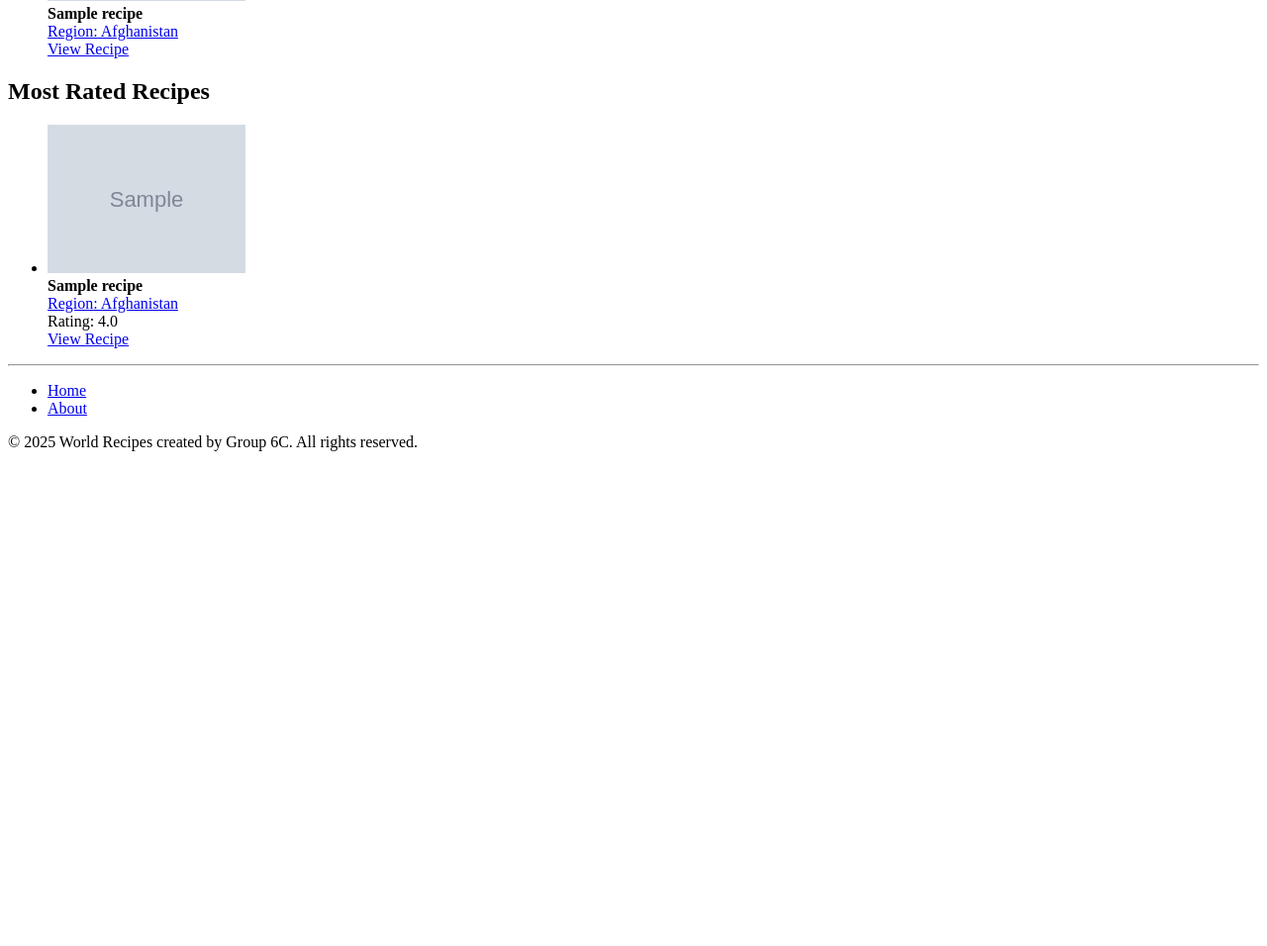
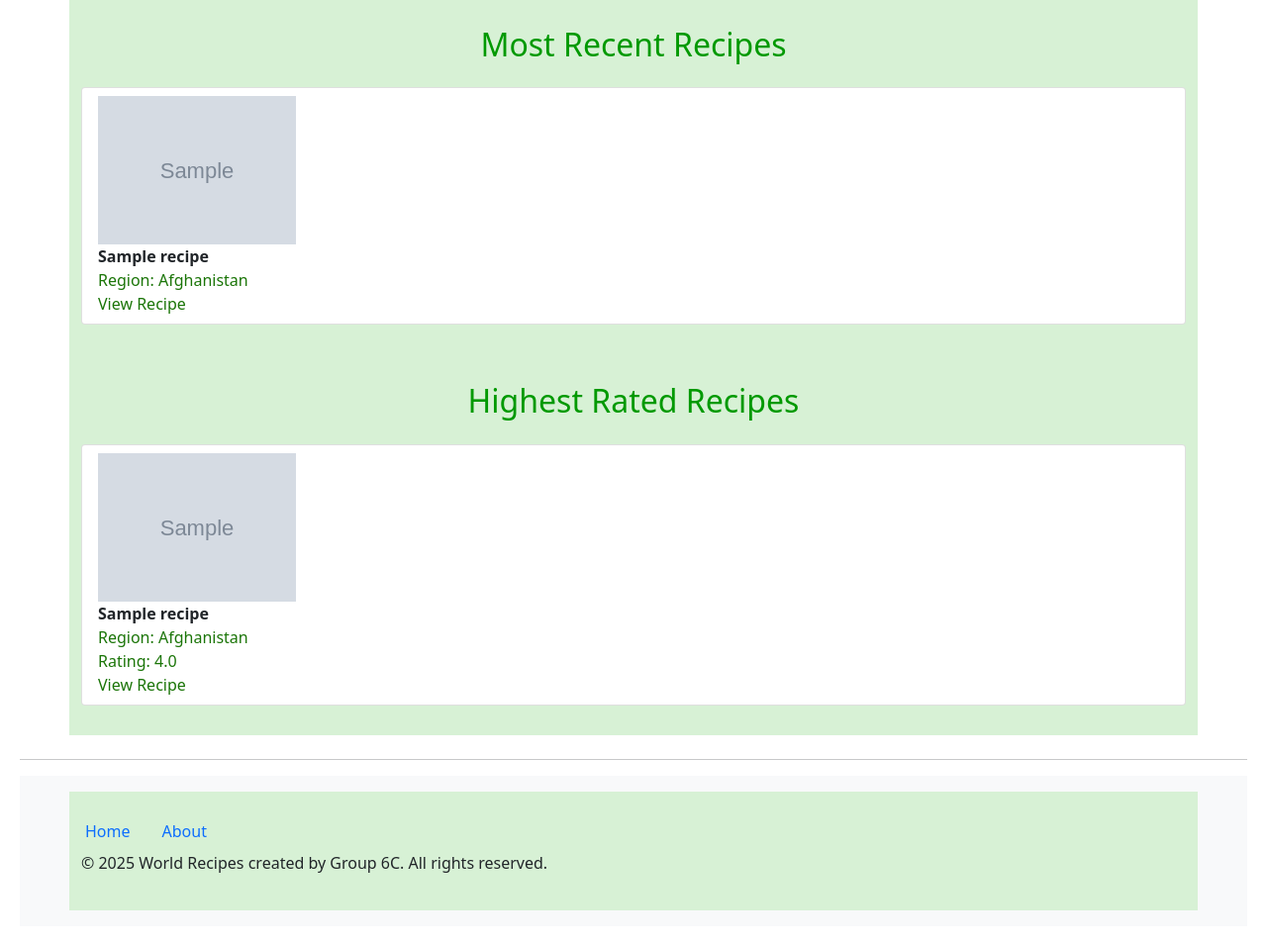
Before and after one commit to Acul4321/wad-recipe-sharing, a Django app: page / in a window 1280 px wide. Shown: the part 866-1822 px from the top of the page at 99% size. Before the commit the page ends 1322 px from the top, so only its background shows below. Run offline with Django 3.2, Linux system fonts and the light colour scheme; tables that the repository leaves empty hold one stand-in row (values such as "Sample post"); grey boxes marked "Sample" are stand-in pictures; some libraries are stand-ins or nearby versions.

Commit message:
styling for base.html and index.html

```diff
--- a/static/css/style.css
+++ b/static/css/style.css
@@ -175,3 +175,115 @@
     margin-top: 5px;
     color: #666;
 }
+
+/* general styles */
+body {
+    font-family: 'Roboto', sans-serif;
+    background-color: #c4f6c5;
+    color: #0b3900;
+    text-align: center;
+    padding: 20px;
+}
+
+h1, h2 {
+    color: #009900;
+}
+
+.subtitle {
+    font-size: 1.2em;
+    margin-top: 10px;
+}
+
+.container {
+    padding: 20px;
+    alignment: center;
+    background-color: #d7f1d5;
+}
+
+.title {
+    font-size: 20px;
+    font-weight: bold;
+    text-fill: #1b7508;
+}
+
+
+.list-group-item {
+    background-color: #d4ffd2;
+    border: 1px solid #003b06;
+    border-radius: 4px;
+    padding: 15px;
+    margin-bottom: 10px;
+}
+.list-group-item:hover {
+    background-color: #d4fcd2;
+}
+
+.list-group-item a {
+    color: #1b7508;
+    text-decoration: none;
+}
+
+.list-group-item a:hover {
+    color: #165c08;
+    text-decoration: underline;
+}
+
+
+/*mobile screens*/
+@media screen and (max-width: 600px) {
+    .container {
+        padding: 10px;
+    }
+
+    .title {
+        font-size: 18px;
+    }
+
+    .btn {
+        font-size: 12px;
+        padding: 8px;
+    }
+
+    .output-box {
+        font-size: 12px;
+    }
+}
+/* tablets or medium sized screens*/
+@media screen and (min-width: 600px) and (max-width: 900px) {
+    .container {
+        padding: 15px;
+    }
+
+    .title {
+        font-size: 19px;
+    }
+
+    .btn {
+        font-size: 13px;
+        padding: 9px;
+    }
+
+    .output-box {
+        font-size: 13px;
+    }
+}
+
+/*large screens*/
+@media screen and (min-width: 900px) {
+    .container {
+        padding: 20px;
+    }
+
+    .title {
+        font-size: 22px;
+    }
+
+    .btn {
+        font-size: 14px;
+        padding: 10px;
+    }
+
+    .output-box {
+        font-size: 14px;
+    }
+}
--- a/templates/world_recipe/base.html
+++ b/templates/world_recipe/base.html
@@ -6,49 +6,50 @@
         <meta charset="UTF-8">
         <meta name="viewport" content="width=device-width, initial-scale=1.0">
         <title>
+            {% block title %}
              World Recipes -
-            {% block title %}
             {% endblock %}
         </title>
         <link href="{% static 'css/style.css' %}" rel="stylesheet">
+        <link href="https://cdn.jsdelivr.net/npm/bootstrap@5.1.0/dist/css/bootstrap.min.css" rel="stylesheet">
     </head>
 
     <body>
-
-        <div>
+        <header class="container">
+        <div  class="row align-items-center">
+            <div class="col-6 col-md-3">
                 <a href="{% url 'world_recipe:index' %}">
-                <img src="{% static 'images/default.png' %}" alt="World Recipe Logo" height="30">
+                    <img src="{% static 'images/WorldRecipe.png' %}" alt="World Recipe Logo" height="100">
                 </a>
-
-            <div class="search-container">
+            </div>
+            <div class="col-6 col-md-3 offset-md-6">
+                <div class="search-container mb-3">
                     <input type="search"
                         id="recipe-search"
                         placeholder="Search recipes..."
                         autocomplete="off">
                     <div id="search-results" class="search-results"></div>
                 </div>
+            <div class="d-flex gap-2">
+                {% if user.is_authenticated %}
+                        <img src="{{ MEDIA_URL }}{{ user.userprofile.profile_picture.url }}" alt="Profile" width="40" height="40" class="rounded-circle">
+                        <a href="{% url 'world_recipe:profile' user.username %}"class="btn btn-success w-47 mb-2">My Profile</a>
+                        <a href="{% url 'world_recipe:logout' %}"class="btn btn-success w-47 mb-2">Logout</a>
 
-            <div>
-                {% if user.is_authenticated %}
-                    <div class="dropdown">
-                        <img src="{{ MEDIA_URL }}{{ user.userprofile.profile_picture.url }}" alt="Profile" width="30" height="30">
-                        <div class="dropdown-content" hidden>
-                            <a href="{% url 'world_recipe:profile' user.username %}">My Profile</a>
-                            <a href="{% url 'world_recipe:logout' %}">Logout</a>
-                        </div>
                     </div>
                 {% else %}
-                    <a href="{% url 'world_recipe:login' %}">Login</a>
-                    <a href="{% url 'world_recipe:register' %}">Register</a
+                    <a href="{% url 'world_recipe:login' %}"class="btn btn-success w-47 mb-2">Login</a>
+                    <a href="{% url 'world_recipe:register' %}" class="btn btn-success w-47 mb-2">Register</a>
                 {% endif %}
             </div>
         </div>
-
+    </div>
+    </header>
         <!-- Main Content Section -->
-        <div>
+        <main class="container my-4">
             {% block body %}
             {% endblock %}
-        </div>
+        </main>
 
         <!-- Sidebar Section (optional) -->
         <div>
@@ -60,16 +61,20 @@
 
         <!-- Navigation Links Section -->
 
-        <footer>
-            <div>
-                <ul>
-                    <li><a href="{% url 'world_recipe:index' %}">Home</a></li>
-                    <li><a href="{% url 'world_recipe:about' %}">About</a></li>
+        <footer class="bg-light py-3">
+            <div class="container">
+                <div class="row">
+                    <div class="col-md-6"></div>
+                        <ul class="nav">
+                            <li class="nav-item"><a href="{% url 'world_recipe:index' %}" class="nav-link">Home</a></li>
+                            <li class="nav-item"><a href="{% url 'world_recipe:about' %}" class="nav-link">About</a></li>
                         </ul>
                     </div>
 
-            <div>
+            <div class="col-md-6 text-ends">
                 <p>&copy; 2025 World Recipes created by Group 6C. All rights reserved.</p>
+            </div>
+        </div>
     </div>
     </footer>
 
--- a/templates/world_recipe/index.html
+++ b/templates/world_recipe/index.html
@@ -6,9 +6,10 @@
 {% endblock %}
 
 {% block body %}
-    <h1>Travel the world from your kitchen!</h1>
-    <p style="font-size: 1.5em; margin-top: 20px;">Cooking up a cultural cuisine at your home is easier than you think</p>
-    <p style="font-size: 1.5em; margin-top: 20px;">Where will you travel today?</p>
+<div class="container"></div>
+    <h1 class="text-centre my-4">Travel the world from your kitchen!</h1>
+    <p class="lead text-centre">Cooking up a cultural cuisine at your home is easier than you think</p>
+    <p class="lead text-centre mb-4">Where will you travel today?</p>
 
     <!-- Add map container -->
     <div id="recipe-map" style="height: 400px; width: 100%; margin: 20px 0;"></div>
@@ -90,10 +91,11 @@
         window.onload = initMap;
     </script>
 
-    <h2>Most Recent Recipes</h2>
-    <ul>
+    <div class="mt-5">
+    <h2 class="text-center mt-5 mb-4">Most Recent Recipes</h2>
+    <ul class="list-group">
         {% for recipe in most_recent_recipes %}
-            <li>
+            <li class="list-group-item">
                 <a href="{% url 'world_recipe:recipe' country=recipe.get_country_name|slugify meal_type=recipe.get_meal_type|slugify recipe_name=recipe.slug %}">
                     {% if recipe.image %}
                         <img src="{{ recipe.image.url }}" alt="{{ recipe.title }}" style="width: 200px; height: 150px;">
@@ -108,14 +110,14 @@
                 <a href="{% url 'world_recipe:recipe' country=recipe.get_country_name|slugify meal_type=recipe.get_meal_type|slugify recipe_name=recipe.slug %}">View Recipe</a>
             </li>
         {% empty %}
-            <p>No recent recipes found. </p>
+            <p class="text-centre">No recent recipes found. </p>
         {% endfor %}
     </ul>
 
-    <h2>Most Rated Recipes</h2>
-    <ul>
+    <h2 class="text-center mt-5 mb-4">Highest Rated Recipes</h2>
+    <ul class="list-group">
         {% for recipe in most_rated_recipes %}
-            <li>
+            <li class="list-group-item">
                 <a href="{% url 'world_recipe:recipe' country=recipe.get_country_name|slugify meal_type=recipe.get_meal_type|slugify recipe_name=recipe.slug %}">
                     {% if recipe.image %}
                         <img src="{{ recipe.image.url }}" alt="{{ recipe.title }}" style="width: 200px; height: 150px;">
@@ -127,11 +129,11 @@
                 <a href="{% url 'world_recipe:country' country=recipe.get_country_name|slugify %}">
                     Region: {{ recipe.get_country_name }}
                 </a><br>
-                Rating: {{ recipe.avg_rating|floatformat:1 }}<br>
+                <span style="color: #1b7508; text-decoration: none;">Rating: {{ recipe.avg_rating|floatformat:1 }}</span><br>
                 <a href="{% url 'world_recipe:recipe' country=recipe.get_country_name|slugify meal_type=recipe.get_meal_type|slugify recipe_name=recipe.slug %}">View Recipe</a>
             </li>
         {% empty %}
-            <p>No rated recipes found. </p>
+            <p class="text-center">No rated recipes found. </p>
         {% endfor %}
     </ul>
 {% endblock %}
```
Also changed, not shown: static/images/WorldRecipe.png (added). Lines whose indentation alone changed are shown as unchanged.
